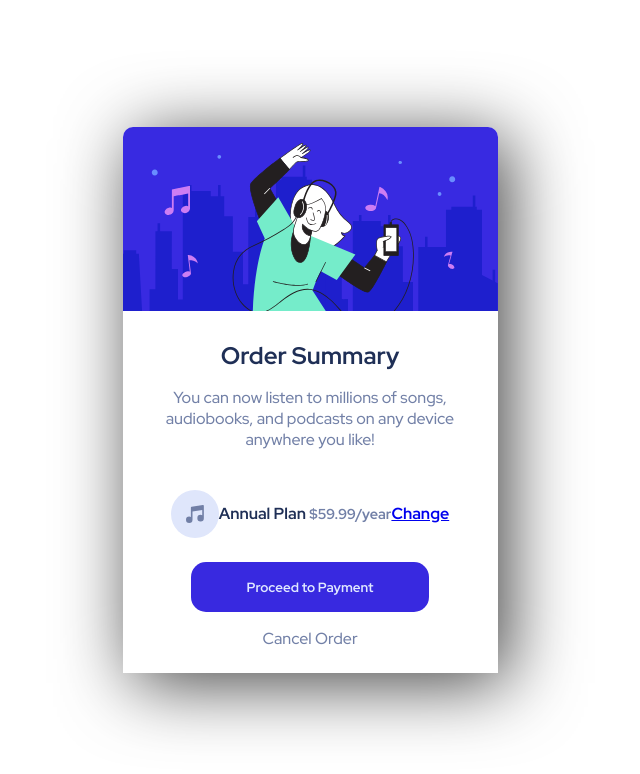
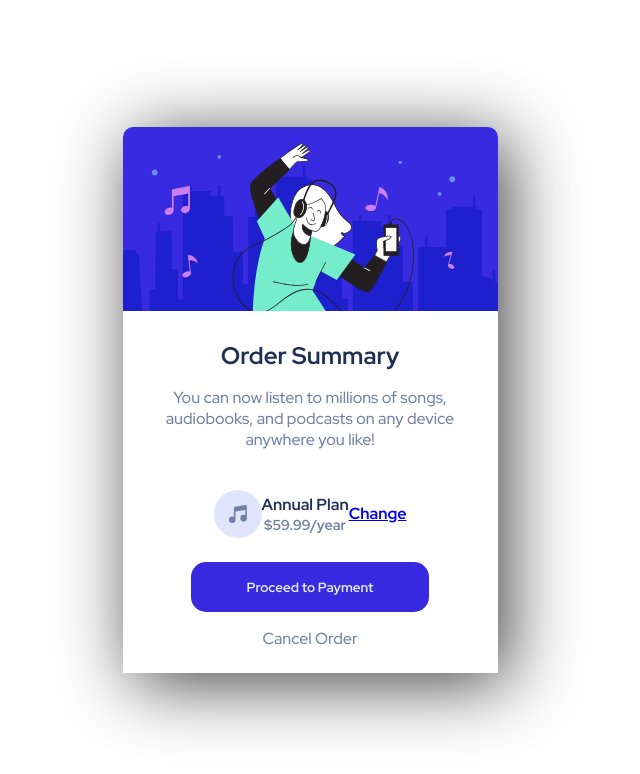
Before and after one commit to arceprogramando/order-summary-component-main, a plain HTML site: page index.html in a window 1280 px wide. Shown: the whole page, without its empty margins (330-970 px from the left). Drawn offline with Linux system fonts and the light colour scheme.

Commit message:
cambio tamaño

```diff
--- a/css/style.css
+++ b/css/style.css
@@ -75,11 +75,14 @@ h1{
     display: flex;
     padding-bottom: 24px;
     align-items: center;
+    justify-content: space-between;
 }
 
 .AnnualPlan{
+    display: flex;
     color: var(--dark-blue);
     font-weight: 1000;
+    flex-direction: column;
 }
 
 .AnnualPlan span{
--- a/index.html
+++ b/index.html
@@ -37,9 +37,11 @@
       </div>
       <div class="plan">
         <img src="./images/icon-music.svg" alt="">
-        <p class="AnnualPlan">Annual Plan
+        <div class="AnnualPlan">
+          <p >Annual Plan
+          </p>
           <span>$59.99/year</span>
-        </p>
+        </div>
         <a href="#">Change</a>
       </div>
 
```
